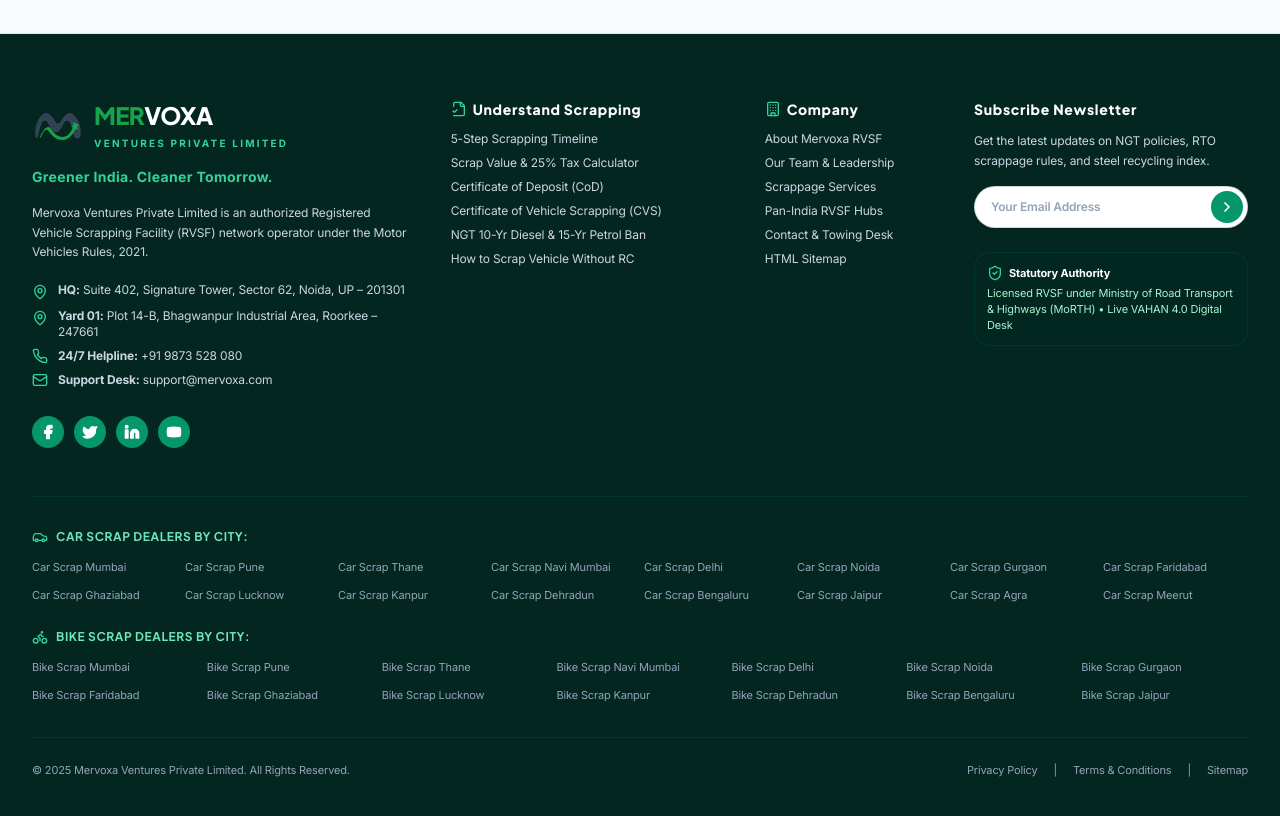
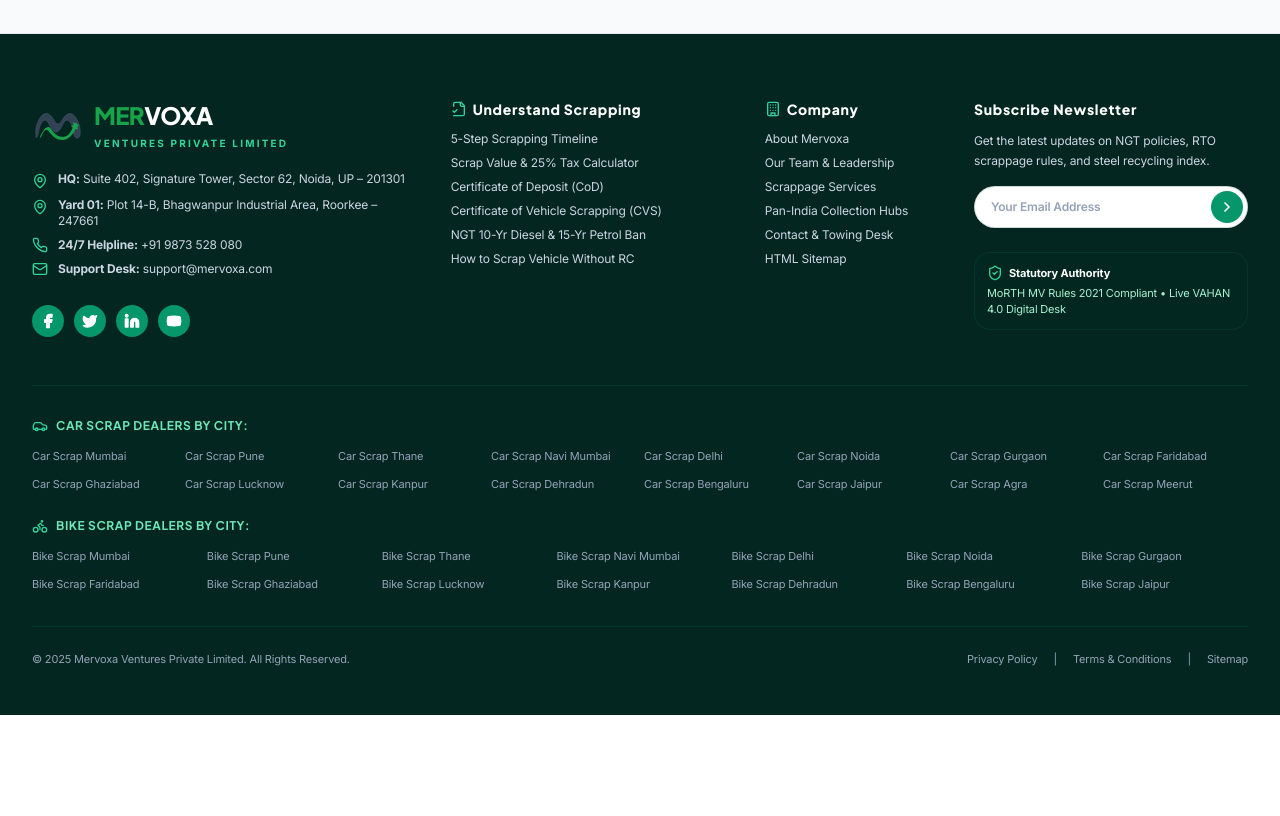
Before and after one commit to Tvadev24/mervoxa, a Next.js app: page / in a window 1280 px wide. Shown: the part 5260-6076 px from the top of the page. After the commit the page ends 5975 px from the top, so only its background shows below. Built offline with nearby package versions, Linux system fonts and the light colour scheme.

Commit message:
Remove RVSF network operator statement and tagline from footer

```diff
--- a/components/Footer.tsx
+++ b/components/Footer.tsx
@@ -80,14 +80,6 @@ export default function Footer() {
             <Link href="/" className="inline-block">
               <Logo size="md" lightText={true} />
             </Link>
-
-            <p className="text-emerald-400 font-bold text-sm tracking-wide">
-              Greener India. Cleaner Tomorrow.
-            </p>
-
-            <p className="text-slate-300 text-xs leading-relaxed max-w-sm">
-              Mervoxa Ventures Private Limited is an authorized Registered Vehicle Scrapping Facility (RVSF) network operator under the Motor Vehicles Rules, 2021.
-            </p>
 
             <div className="pt-1 space-y-2 text-xs text-slate-300">
               <div className="flex items-start gap-2.5">
@@ -206,7 +198,7 @@ export default function Footer() {
             <ul className="space-y-2 text-xs">
               <li>
                 <Link href="/about-us" className="hover:text-emerald-400 transition-colors">
-                  About Mervoxa RVSF
+                  About Mervoxa
                 </Link>
               </li>
               <li>
@@ -221,7 +213,7 @@ export default function Footer() {
               </li>
               <li>
                 <Link href="/locations" className="hover:text-emerald-400 transition-colors">
-                  Pan-India RVSF Hubs
+                  Pan-India Collection Hubs
                 </Link>
               </li>
               <li>
@@ -277,7 +269,7 @@ export default function Footer() {
                   <ShieldCheck className="w-4 h-4 text-emerald-400" />
                   <span>Statutory Authority</span>
                 </div>
-                <span>Licensed RVSF under Ministry of Road Transport &amp; Highways (MoRTH) &bull; Live VAHAN 4.0 Digital Desk</span>
+                <span>MoRTH MV Rules 2021 Compliant &bull; Live VAHAN 4.0 Digital Desk</span>
               </div>
             </div>
           </div>
```
